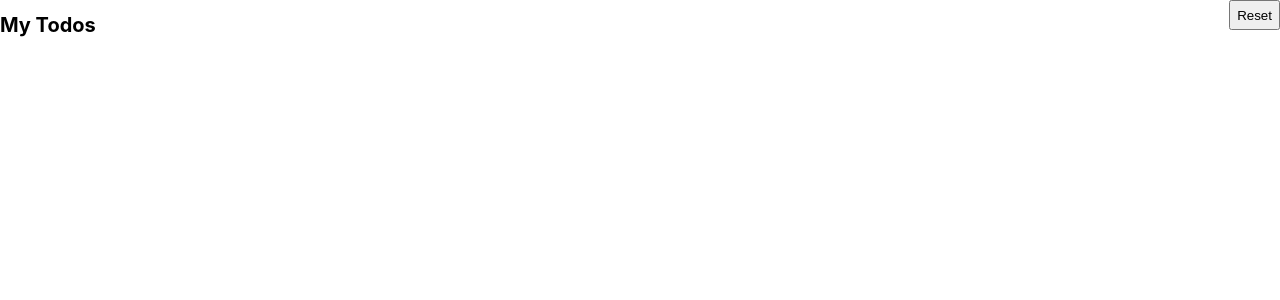
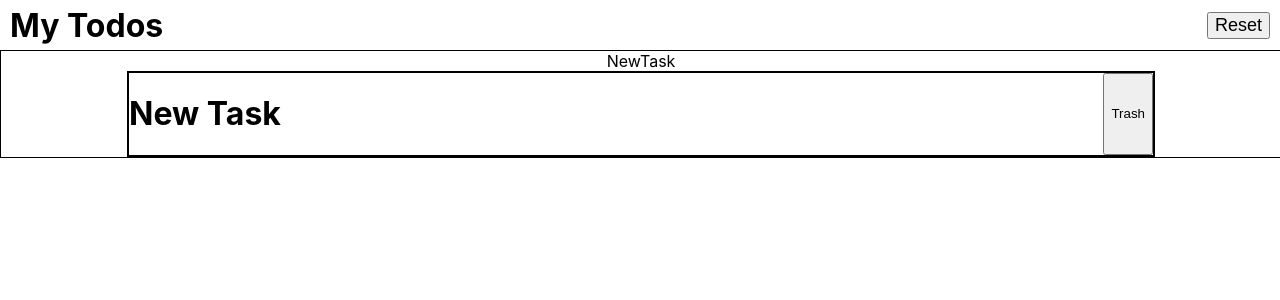
Before and after one commit to rachel2bester/my-todos, a React (Create React App) app: page / in a window 1280 px wide. Shown: the top 300 px of the page. Built offline with nearby package versions, Linux system fonts and the light colour scheme.

Commit message:
Made NewTask component

```diff
--- a/src/App.jsx
+++ b/src/App.jsx
@@ -1,12 +1,16 @@
-import logo from './logo.svg';
+import React, {useState} from 'react';
 import './App.scss';
 import Header from './containers/Header/Header';
 import Tasks from './containers/Tasks/Tasks';
 
 function App() {
+
+  const onReset = () => {
+
+  }
   return (
     <div className="App">
-      <Header/>
+      <Header />
       <Tasks/>
     </div>
   );
--- /dev/null
+++ b/src/components/NewTask/NewTask.jsx
@@ -0,0 +1,9 @@
+import React from 'react'
+
+const NewTask = () => {
+  return (
+    <div>NewTask</div>
+  )
+}
+
+export default NewTask
--- /dev/null
+++ b/src/components/Task/Task.jsx
@@ -0,0 +1,14 @@
+import React from 'react'
+import "./Task.scss"
+
+const Task = (props) => {
+    const {title} = props
+    return (
+        <div className="task">
+            <h1>{title}</h1>
+            <button>Trash</button>
+        </div>
+    )
+}
+
+export default Task
--- /dev/null
+++ b/src/components/Task/Task.scss
@@ -0,0 +1,7 @@
+.task {
+    display: flex;
+    justify-content: space-between;
+    width: 80%;
+    border: black solid 2px;
+
+}
--- a/src/containers/Header/Header.scss
+++ b/src/containers/Header/Header.scss
@@ -1,11 +1,19 @@
 .header {
     display:flex;
     justify-content: space-between;
-    height: 30px;
+    height: 50px;
     width: 100%;
+    align-items: center;
 
+    * {
+        margin: 10px;
+    }
 
     &__heading {
-        font-size: 20px;
+        font-size: 40x;
+    }
+
+    &__button {
+        font-size: 18px;
     }
 }
--- a/src/containers/Tasks/Tasks.jsx
+++ b/src/containers/Tasks/Tasks.jsx
@@ -1,10 +1,18 @@
 import React from 'react'
 import "./Tasks.scss"
+import NewTask from '../../components/NewTask/NewTask'
+import Task from '../../components/Task/Task'
 
 const Tasks = () => {
-  return (
-    <div></div>
-  )
+    const tasksJSX = <Task key={0} title="New Task"/>;
+    return (
+
+        <div className='tasks'>
+            <NewTask />
+            {tasksJSX}
+
+        </div>
+    )
 }
 
 export default Tasks
--- a/src/containers/Tasks/Tasks.scss
+++ b/src/containers/Tasks/Tasks.scss
@@ -0,0 +1,7 @@
+.tasks {
+    display: flex;
+    flex-direction: column;
+    align-items: center;
+    width: 100%;
+    border: 1px solid black;
+}
```
Also changed, not shown: src/components/NewTask/NewTask.scss (added).
